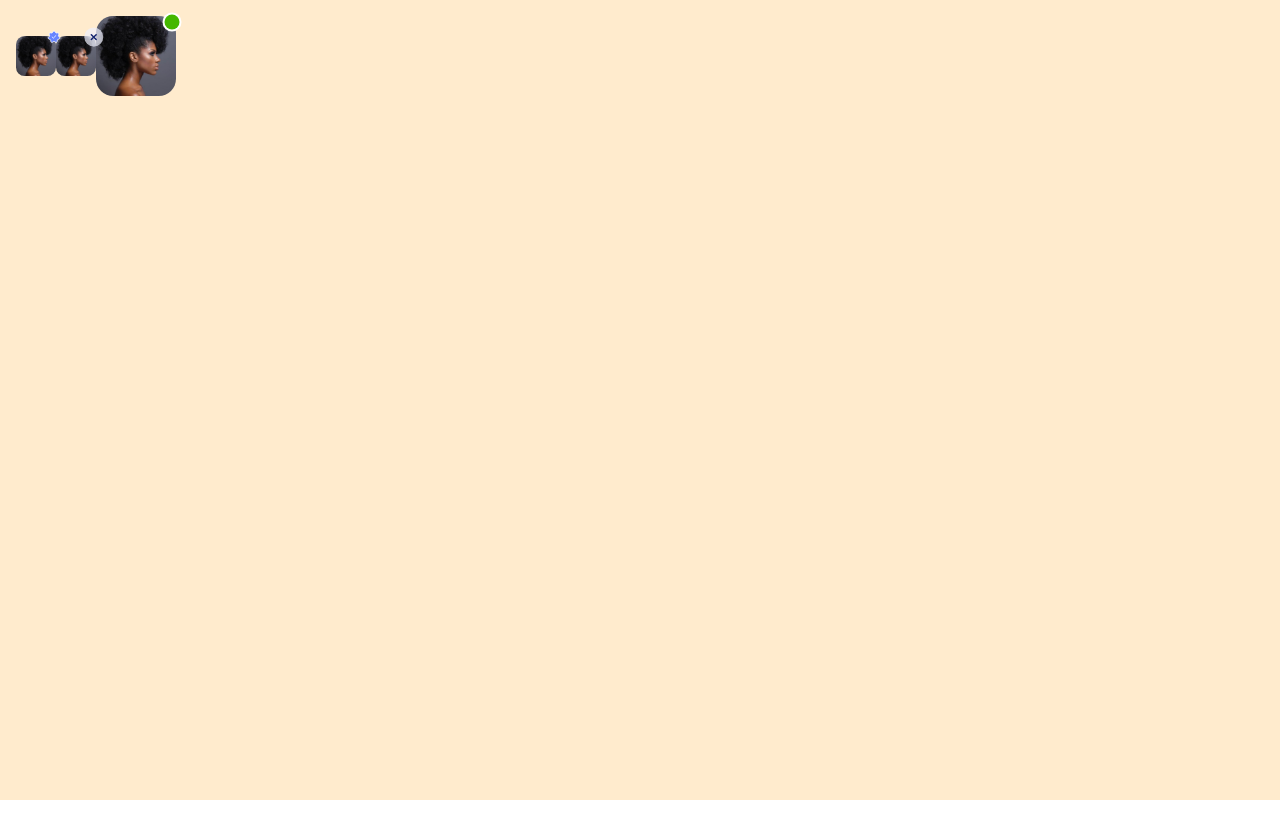
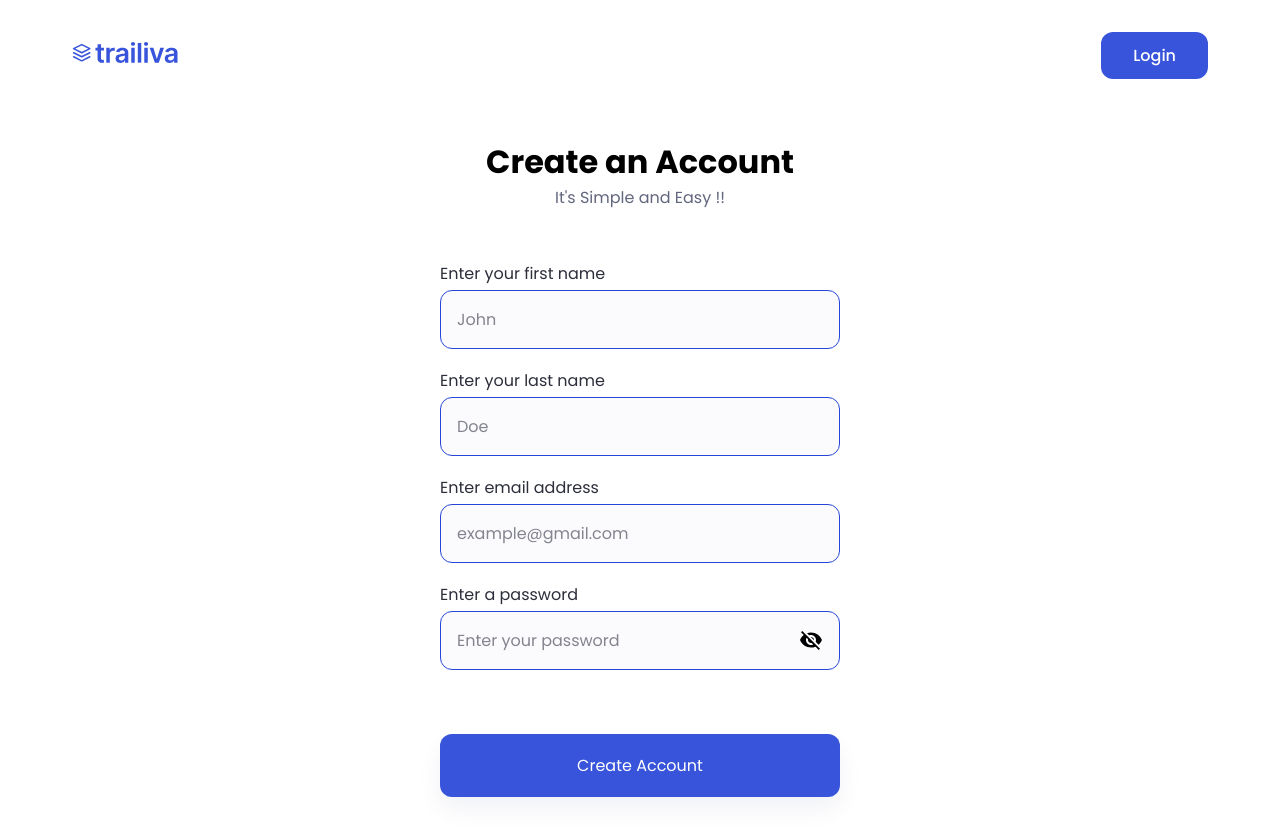
Before and after one commit to Trailiva/trailiva-web, a React (Create React App) app: page /register in a window 1280 px wide. Before the commit the page ends 800 px from the top, so only its background shows below. Built offline with nearby package versions, Linux system fonts and the light colour scheme.

Commit message:
implement reusable thumnail component for profile image

```diff
--- a/src/App.js
+++ b/src/App.js
@@ -1,64 +1,54 @@
 import React from 'react';
-import {ToastContainer} from "react-toastify";
+import {Routes, Route} from "react-router-dom";
 import ProtectedRoute from "./components/ProtectedRoute";
-import Dashboard from "../src/pages/dashboard/Dashboard";
-import {Route, Routes} from "react-router-dom";
+import {Dashboard} from "@material-ui/icons";
 import Verification from "./pages/auth/verificationPage/Verification";
-import Register from "./pages/auth/register/Register";
+import CreateWorkspace from "./pages/workspace/personal/CreateWorkspace";
 import ToVerify from "./pages/auth/verificationPage/ToVerify";
 import ForgetPassword from "./pages/auth/forgetPassword/ForgetPassword";
+import Register from "./pages/auth/register/Register";
 import ResetPassword from "./pages/auth/ResetPassword/ResetPassword";
 import PageNotFound from "./components/PageNotFound";
-import Login from "./pages/auth/login/Login";
-import CreateWorkspace from "./pages/workspace/personal/CreateWorkspace";
-import IsActiveThumbnail from "./components/IsActiveThumbnail";
-import IsAdminThumbnail from "./components/IsAdminThumbnail";
-import thumb from "./images/thumb.svg";
-import mark from "./images/mark.svg";
-import cancel from "./images/cancel.svg";
-
+import {ToastContainer} from "react-toastify";
+import {Login} from "@mui/icons-material";
 
 
 function App() {
-    const handleClick = () => {
-        console.log("Clicked")
-    }
     return (
-        <div style={{background: "blanchedalmond", width: "100vw", height: "100vh", padding: "1rem", margin: 0}}>
-        {/*    <Routes>*/}
-        {/*    <Route exact path='/' element={*/}
-        {/*    <ProtectedRoute>*/}
-        {/*        <Dashboard/>*/}
-        {/*    </ProtectedRoute>*/}
-        {/*}/>*/}
-        {/*    <Route exact path="login" element={<Login/>}/>*/}
-        {/*    <Route path="create-workspace" element={*/}
-        {/*        <ProtectedRoute>*/}
-        {/*            <CreateWorkspace/>*/}
-        {/*        </ProtectedRoute>*/}
-        {/*    }/>*/}
-        {/*    <Route path="user-verification/:token" element={*/}
-        {/*        <ProtectedRoute>*/}
-        {/*            <Verification/>*/}
-        {/*        </ProtectedRoute>*/}
-        {/*    }/>*/}
+        <>
+            <Routes>
+                <Route exact path='/' element={
+                    <ProtectedRoute>
+                        <Dashboard/>
+                    </ProtectedRoute>
+                }/>
+                <Route exact path="login" element={<Login/>}/>
+                <Route path="create-workspace" element={
+                    <ProtectedRoute>
+                        <CreateWorkspace/>
+                    </ProtectedRoute>
+                }/>
+                <Route path="user-verification/:token" element={
+                    <ProtectedRoute>
+                        <Verification/>
+                    </ProtectedRoute>
+                }/>
 
-        {/*    <Route path="register" element={<Register/>}/>*/}
-        {/*    <Route exact path="to-verify" element={<ToVerify/>}/>*/}
+                <Route path="register" element={<Register/>}/>
+                <Route exact path="to-verify" element={<ToVerify/>}/>
 
-        {/*    <Route path="forget-password" element={<ForgetPassword/>}/>*/}
-        {/*    <Route path="reset-password" element={*/}
-        {/*        <ProtectedRoute>*/}
-        {/*            <ResetPassword/>*/}
-        {/*        </ProtectedRoute>*/}
-        {/*    }/>*/}
-        {/*    <Route exact path="*" element={<PageNotFound/>}/>*/}
-        {/*    </Routes>*/}
-        {/*    <ToastContainer/>*/}
-            <IsAdminThumbnail icon={mark} image={thumb}/>
-            <IsAdminThumbnail icon={cancel} image={thumb}/>
-            <IsActiveThumbnail image={thumb}/>
-        </div>);
+                <Route path="forget-password" element={<ForgetPassword/>}/>
+                <Route path="reset-password" element={
+                    <ProtectedRoute>
+                        <ResetPassword/>
+                    </ProtectedRoute>
+                }/>
+                <Route exact path="*" element={<PageNotFound/>}/>
+            </Routes>
+            <ToastContainer/>
+
+
+        </>);
 }
 
 export default App;
--- a/src/components/IsActiveThumbnail.js
+++ /dev/null
@@ -1,45 +0,0 @@
-import React from 'react';
-import {Avatar} from "@mui/material";
-import {styled} from "@mui/material/styles";
-import Badge from '@mui/material/Badge';
-
-
-const StyledBadge = styled(Badge)(({theme}) => ({
-    '& .MuiBadge-badge': {
-        backgroundColor: '#44b700',
-        color: '#44b700',
-        width: "15px",
-        height: "15px",
-        boxShadow: `0 0 0 2px ${theme.palette.background.paper}`,
-        position: 'absolute',
-        top: 6,
-        right: 4,
-        borderRadius: '100%',
-    },
-}));
-
-
-const defaultAvatarStyle = {width: 80, height: 80};
-
-const IsActiveThumbnail = ({image, avatarStyle = defaultAvatarStyle}) => {
-    return (
-        <>
-            <StyledBadge
-                sx={{cursor: "pointer"}}
-                overlap="circular"
-                anchorOrigin={{vertical: 'top', horizontal: 'right'}}
-                variant="dot"
-            >
-                <Avatar alt="Remy Sharp"
-                        src={image}
-                        variant="rounded"
-                        sx={avatarStyle}
-                />
-            </StyledBadge>
-
-
-        </>
-    );
-};
-
-export default IsActiveThumbnail;
--- a/src/components/IsAdminThumbnail.js
+++ /dev/null
@@ -1,33 +0,0 @@
-import React from 'react';
-import Badge from "@mui/material/Badge";
-import {Avatar} from "@mui/material";
-import {styled} from "@mui/material/styles";
-
-const SmallAvatar = styled(Avatar)(() => ({
-    width: 20,
-    height: 20,
-    position: 'absolute',
-    top: -33,
-    right: -4,
-}));
-
-
-const IsAdminThumbnail = ({icon, image, onClick}) => {
-    return (
-        <Badge
-            onClick={onClick}
-            sx={{cursor: "pointer"}}
-            overlap="circular"
-            anchorOrigin={{vertical: 'bottom', horizontal: 'right'}}
-            badgeContent={
-                <SmallAvatar alt="Remy Sharp" src={icon} />
-            }
-        >
-            <Avatar alt="Travis Howard"
-                    variant="rounded"
-                    src={image}/>
-        </Badge>
-    );
-};
-
-export default IsAdminThumbnail;
```
Also changed, not shown: src/components/ProfileImageThumbnail.js (added, +55 -0 lines), src/images/Add User.svg (added), src/images/upload.svg (added).
